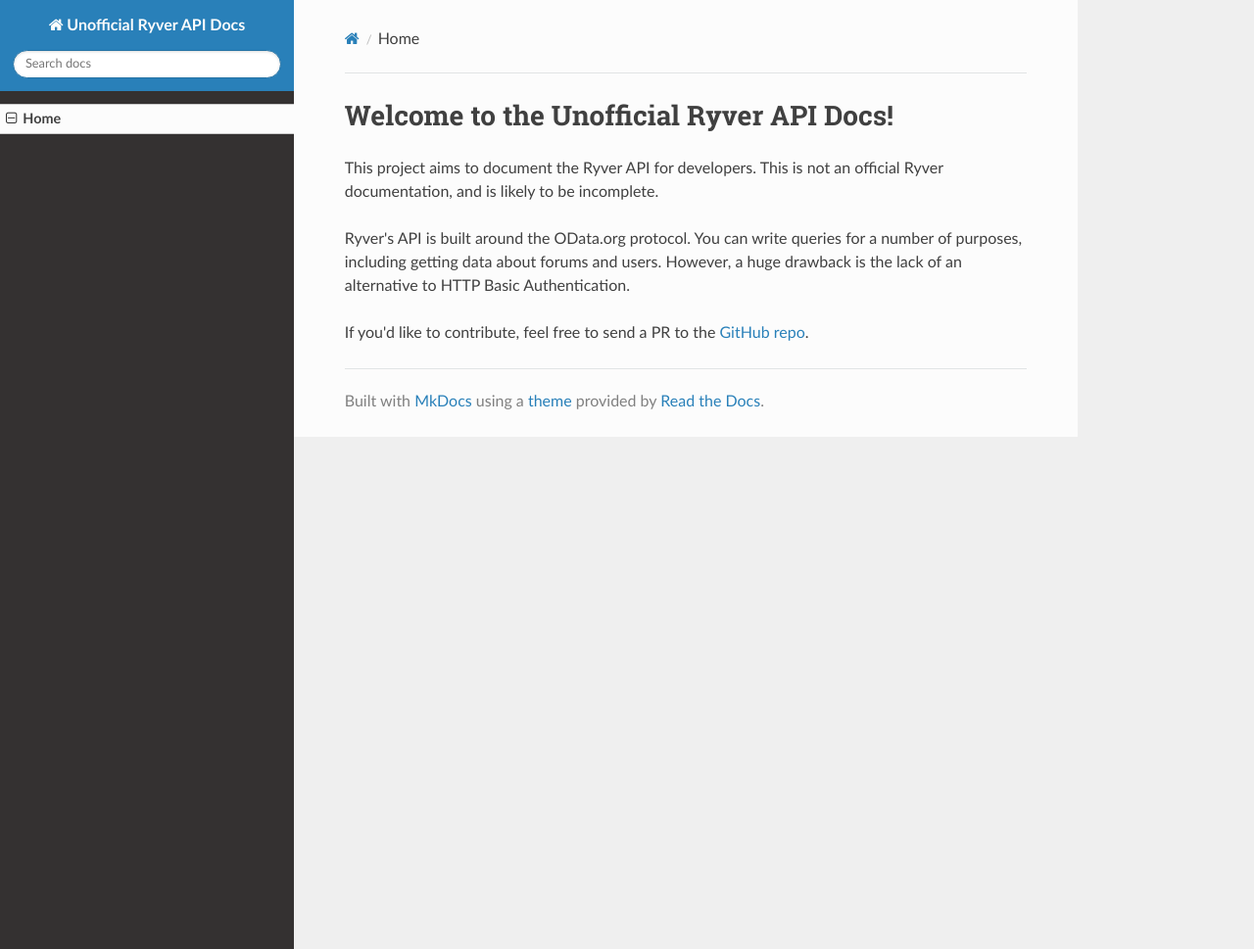
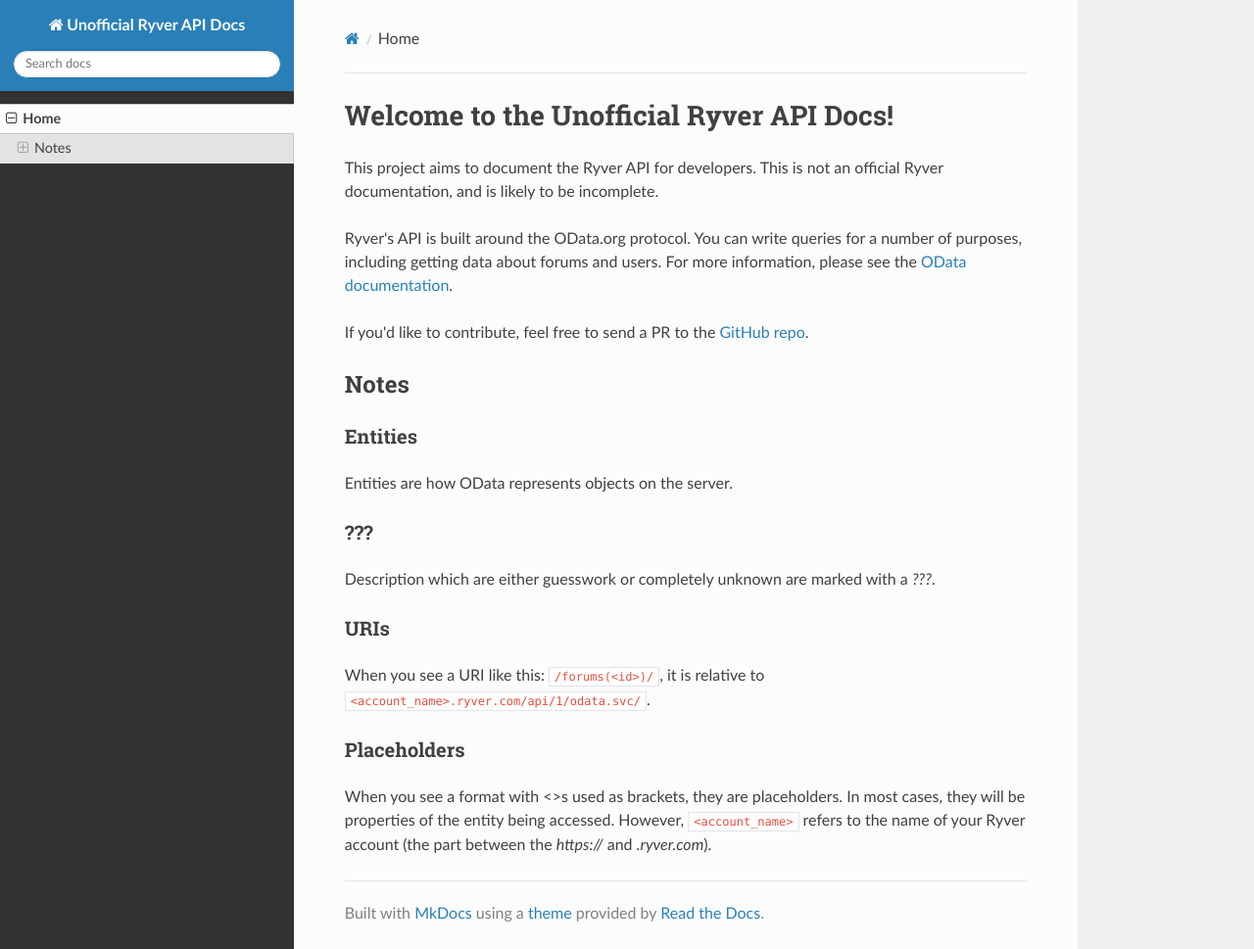
Before and after one commit to md678685/UnofficialRyverDocs, an MkDocs documentation site: the page built from docs/index.md, in a window 1280 px wide and 969 px high. Shown: the whole window at 98% size. Built offline with MkDocs 1.6.1, drawn with Linux system fonts in a browser that asks for light colours; nearby versions of some CDN libraries; old or Windows-style settings are respelled for this version of MkDocs.

Commit message:
index: Added notes

```diff
--- a/docs/index.md
+++ b/docs/index.md
@@ -5,8 +5,31 @@ an official Ryver documentation, and is likely to be incomplete.
 
 Ryver's API is built around the OData.org protocol. You can write
 queries for a number of purposes, including getting data about forums
-and users. However, a huge drawback is the lack of an alternative to
-HTTP Basic Authentication.
+and users. For more information, please see the
+[OData documentation](http://www.odata.org/documentation/).
 
 If you'd like to contribute, feel free to send a PR to the
 [GitHub repo](http://github.com/MD678685/UnofficialRyverDocs/).
+
+## Notes
+
+### Entities
+
+Entities are how OData represents objects on the server.
+
+### ???
+
+Description which are either guesswork or completely unknown are
+marked with a *???*.
+
+### URIs
+
+When you see a URI like this: `/forums(<id>)/`, it is relative to
+`<account_name>.ryver.com/api/1/odata.svc/`.
+
+### Placeholders
+
+When you see a format with <>s used as brackets, they are placeholders.
+In most cases, they will be properties of the entity being accessed.
+However, `<account_name>` refers to the name of your Ryver account (the
+part between the *https://* and *.ryver.com*).
```
